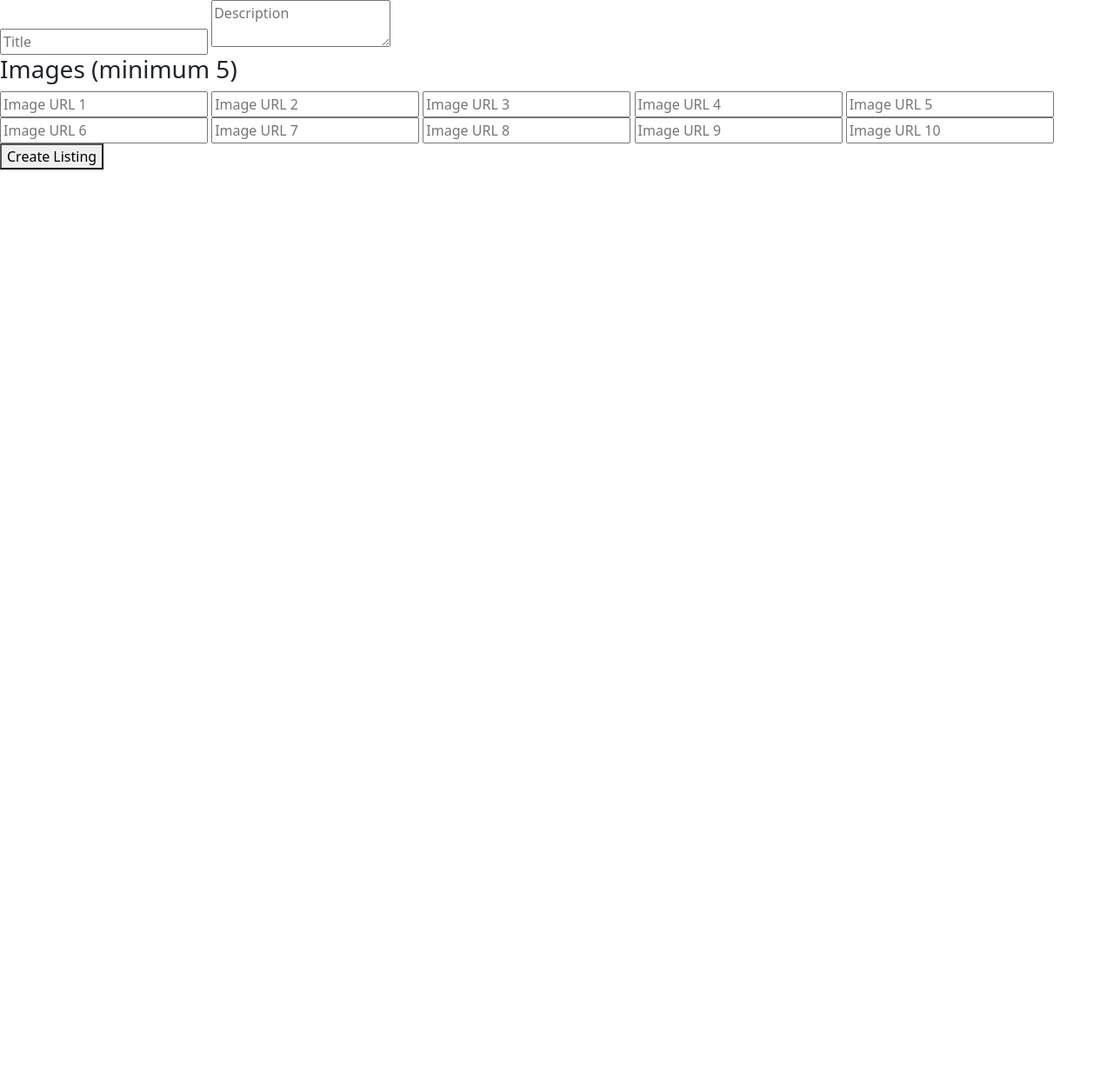
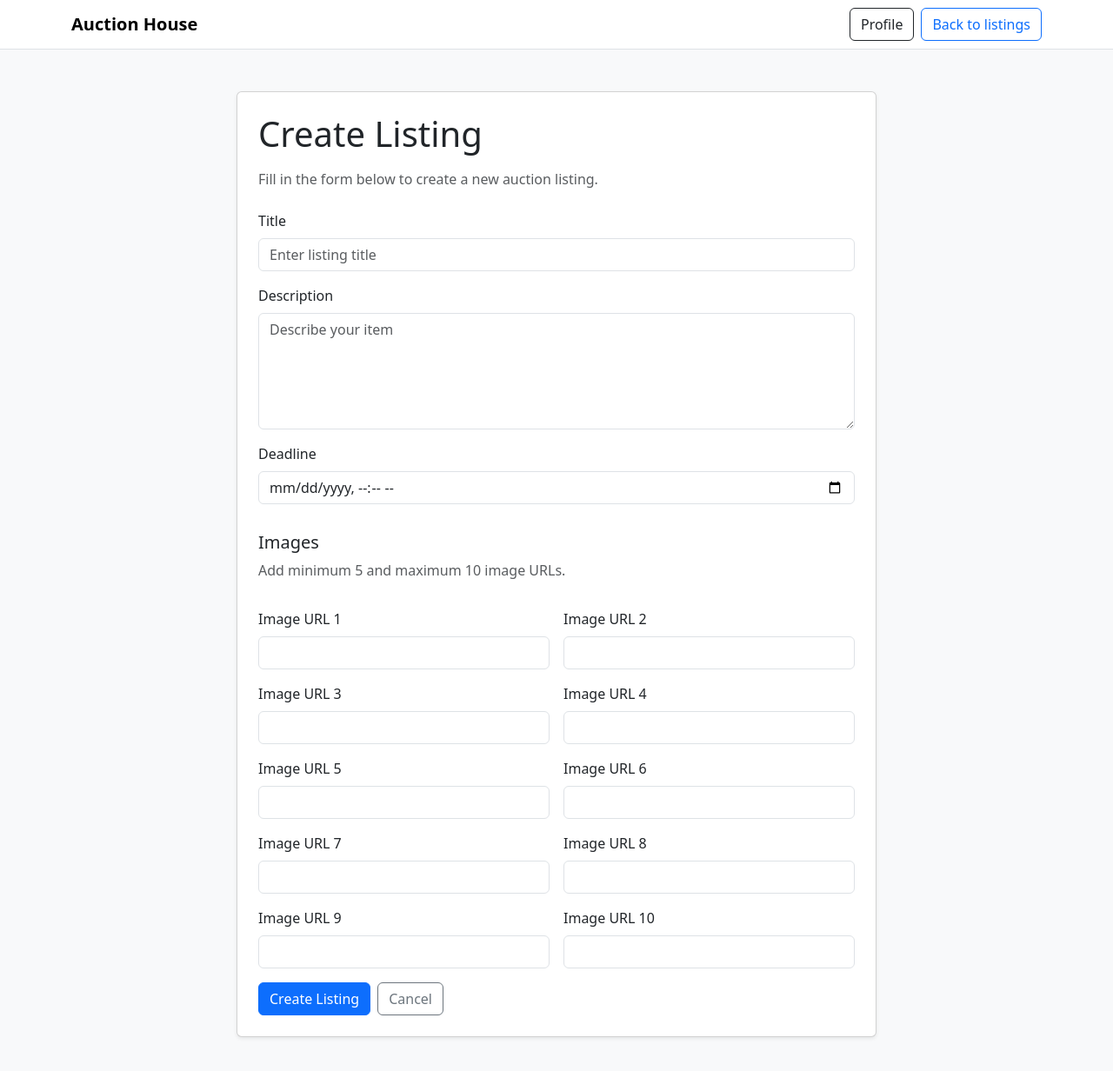
Before and after one commit to Bjelland14/Sp2, a website built with Vite: page auction-house/create.html in a window 1280 px wide. Shown: the whole page at 87% size. Before the commit the page ends 800 px from the top, so only its background shows below. Built offline with nearby package versions, Linux system fonts and the light colour scheme.

Commit message:
Update create.html

```diff
--- a/auction-house/create.html
+++ b/auction-house/create.html
@@ -1,23 +1,135 @@
-<form id="createForm">
+<!DOCTYPE html>
+<html lang="en">
+<head>
+  <meta charset="UTF-8" />
+  <meta name="viewport" content="width=device-width, initial-scale=1.0" />
+  <title>Create Listing</title>
+</head>
+<body class="bg-light">
 
-  <input type="text" id="title" placeholder="Title" required />
+  <header>
+    <nav class="navbar navbar-expand-lg bg-white border-bottom">
+      <div class="container">
+        <a class="navbar-brand fw-bold" href="index.html">Auction House</a>
+        <div class="ms-auto d-flex gap-2">
+          <a href="profile.html" class="btn btn-outline-dark">Profile</a>
+          <a href="index.html" class="btn btn-outline-primary">Back to listings</a>
+        </div>
+      </div>
+    </nav>
+  </header>
 
-  <textarea id="description" placeholder="Description"></textarea>
+  <main class="container py-5">
+    <div class="row justify-content-center">
+      <div class="col-12 col-lg-8">
+        <div class="card shadow-sm">
+          <div class="card-body p-4">
+            <h1 class="mb-3">Create Listing</h1>
+            <p class="text-muted mb-4">
+              Fill in the form below to create a new auction listing.
+            </p>
 
-  <h3>Images (minimum 5)</h3>
+            <form id="createListingForm" class="row g-3">
+              <div class="col-12">
+                <label for="title" class="form-label">Title</label>
+                <input
+                  type="text"
+                  id="title"
+                  name="title"
+                  class="form-control"
+                  placeholder="Enter listing title"
+                  required
+                />
+              </div>
 
-  <input type="url" id="image1" placeholder="Image URL 1" required />
-  <input type="url" id="image2" placeholder="Image URL 2" required />
-  <input type="url" id="image3" placeholder="Image URL 3" required />
-  <input type="url" id="image4" placeholder="Image URL 4" required />
-  <input type="url" id="image5" placeholder="Image URL 5" required />
+              <div class="col-12">
+                <label for="description" class="form-label">Description</label>
+                <textarea
+                  id="description"
+                  name="description"
+                  class="form-control"
+                  rows="5"
+                  placeholder="Describe your item"
+                  required
+                ></textarea>
+              </div>
 
-  <input type="url" id="image6" placeholder="Image URL 6" />
-  <input type="url" id="image7" placeholder="Image URL 7" />
-  <input type="url" id="image8" placeholder="Image URL 8" />
-  <input type="url" id="image9" placeholder="Image URL 9" />
-  <input type="url" id="image10" placeholder="Image URL 10" />
+              <div class="col-12">
+                <label for="deadline" class="form-label">Deadline</label>
+                <input
+                  type="datetime-local"
+                  id="deadline"
+                  name="deadline"
+                  class="form-control"
+                  required
+                />
+              </div>
 
-  <button type="submit">Create Listing</button>
+              <div class="col-12">
+                <h2 class="h5 mt-3">Images</h2>
+                <p class="text-muted">Add minimum 5 and maximum 10 image URLs.</p>
+              </div>
 
-</form>
+              <div class="col-12 col-md-6">
+                <label for="image1" class="form-label">Image URL 1</label>
+                <input type="url" id="image1" name="image1" class="form-control" required />
+              </div>
+
+              <div class="col-12 col-md-6">
+                <label for="image2" class="form-label">Image URL 2</label>
+                <input type="url" id="image2" name="image2" class="form-control" required />
+              </div>
+
+              <div class="col-12 col-md-6">
+                <label for="image3" class="form-label">Image URL 3</label>
+                <input type="url" id="image3" name="image3" class="form-control" required />
+              </div>
+
+              <div class="col-12 col-md-6">
+                <label for="image4" class="form-label">Image URL 4</label>
+                <input type="url" id="image4" name="image4" class="form-control" required />
+              </div>
+
+              <div class="col-12 col-md-6">
+                <label for="image5" class="form-label">Image URL 5</label>
+                <input type="url" id="image5" name="image5" class="form-control" required />
+              </div>
+
+              <div class="col-12 col-md-6">
+                <label for="image6" class="form-label">Image URL 6</label>
+                <input type="url" id="image6" name="image6" class="form-control" />
+              </div>
+
+              <div class="col-12 col-md-6">
+                <label for="image7" class="form-label">Image URL 7</label>
+                <input type="url" id="image7" name="image7" class="form-control" />
+              </div>
+
+              <div class="col-12 col-md-6">
+                <label for="image8" class="form-label">Image URL 8</label>
+                <input type="url" id="image8" name="image8" class="form-control" />
+              </div>
+
+              <div class="col-12 col-md-6">
+                <label for="image9" class="form-label">Image URL 9</label>
+                <input type="url" id="image9" name="image9" class="form-control" />
+              </div>
+
+              <div class="col-12 col-md-6">
+                <label for="image10" class="form-label">Image URL 10</label>
+                <input type="url" id="image10" name="image10" class="form-control" />
+              </div>
+
+              <div class="col-12 d-flex gap-2 mt-3">
+                <button type="submit" class="btn btn-primary">Create Listing</button>
+                <a href="index.html" class="btn btn-outline-secondary">Cancel</a>
+              </div>
+            </form>
+          </div>
+        </div>
+      </div>
+    </div>
+  </main>
+
+</body>
+</html>
```
